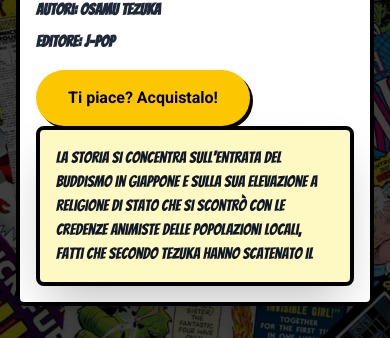
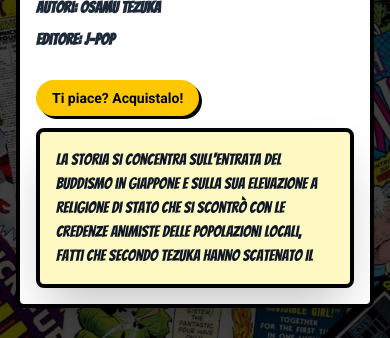
Before and after one commit to SimoneZampieri/comic-generator, a React (Vite) app: page /comics in a window 390 px wide. Shown: the part 490-828 px from the top of the page. Built offline with nearby package versions, Linux system fonts and the light colour scheme.

Commit message:
style: updated buy button styling and responsiveness

```diff
--- a/src/components/ComicCard.jsx
+++ b/src/components/ComicCard.jsx
@@ -27,13 +27,13 @@
 
         {/* bottone per comprare */}
         <a href={currentComic.link}>
-          <button className="bg-yellow-400 rounded-full text-black font-bold py-4 px-8 cursor-pointer drop-shadow-[3px_3px_0px_rgba(0,0,0,1)] active:bg-yellow-600 active:translate-y-1">
+          <button className="bg-yellow-400 rounded-full text-black font-bold py-2 md:py-4 px-4 md:px-8 text-sm md:text-base cursor-pointer drop-shadow-[3px_3px_0px_rgba(0,0,0,1)] active:bg-yellow-600 active:translate-y-1 my-3">
             Ti piace? Acquistalo!
           </button>
         </a>
 
         {/* Descrizione dentro un balloon */}
-        <div className=" bg-yellow-100 p-4 border-4 border-black rounded-lg shadow-2xl max-h-40 md:max-h-60 overflow-hidden">
+        <div className="relative bg-yellow-100 p-4 border-4 border-black rounded-lg shadow-2xl max-h-40 md:max-h-60 overflow-hidden">
           <div className="overflow-y-auto max-h-full pr-2">
             <p className="mb-3 font-normal text-gray-900">
               {currentComic.description}
```
